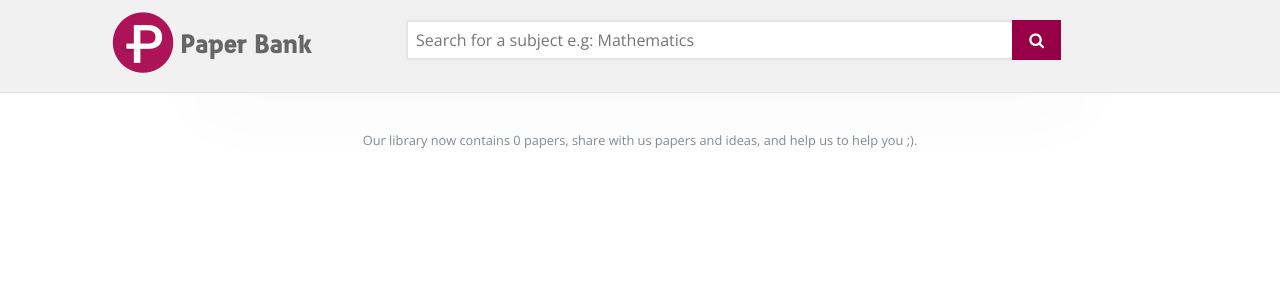
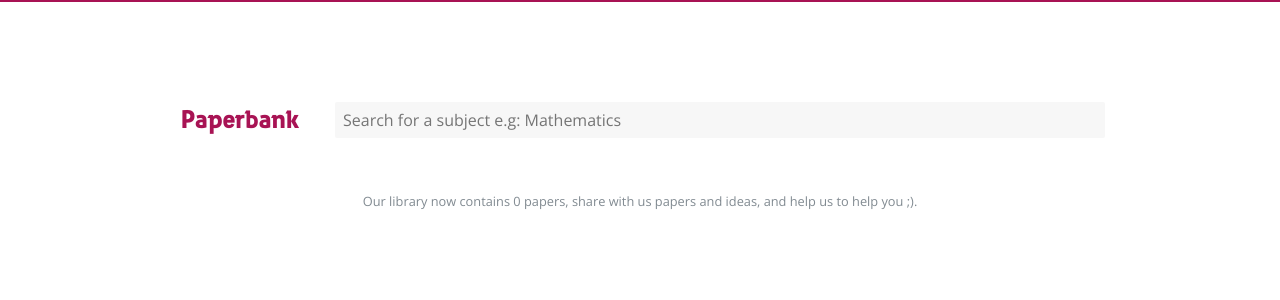
Before and after one commit to igorofainc/paperbank, a Django app: page /papers in a window 1280 px wide. Shown: the top 300 px of the page. Run offline with Django 3.2, Linux system fonts and the light colour scheme; data that the repository does not hold is empty; some libraries are stand-ins or nearby versions.

Commit message:
changed the ui for the main page also

```diff
--- a/paper/static/paper/css/main.css
+++ b/paper/static/paper/css/main.css
@@ -7,6 +7,7 @@
 
 
 */
+
 
 @font-face {
   font-family: zwodrei;
@@ -21,6 +22,10 @@
 }
 
 
+html {
+  border-top: 2px solid #A81354;
+}
+
 /* overriding bootstrap */
 .pagination>.active>a,
 .pagination>.active>a:focus,
@@ -28,21 +33,21 @@
 .pagination>.active>span,
 .pagination>.active>span:focus,
 .pagination>.active>span:hover {
-  background-color: #AD1457;
-  border-color: #AD1457;
+  background-color: #A81354;
+  border-color: #A81354;
 }
 
 /* some specific classes */
 .btn-paper {
   background: white;
-  color: #AD1457;
-  border: 2px solid #AD1457;
+  color: #A81354;
+  border: 2px solid #A81354;
   border-radius: 16px;
 }
 
 .btn-paper:hover {
   background: #f9f9f9;
-  color: #AD1457;
+  color: #A81354;
 }
 
 .page-item.active
@@ -60,6 +65,11 @@
   color: #C73374;
 }
 
+.paper-box-wrapper {
+  max-width: 930px;
+  margin: auto;
+}
+
 .text-center {
   text-align: center;
 }
@@ -72,94 +82,32 @@
   margin: 0;
 }
 
-.section-container {
-  margin: auto;
-}
 
-.page-header {
-  margin: 0;
-  background: #f1f1f1;
-  padding: 5px 0;
-  border-bottom: 1px solid #e3e3e3;
+
+h1.app-name {
+  font-size: 25px;
+  padding: 7px 0;
+  text-align: center;
+  margin-bottom: 10px;
+  font-family: zwodrei;
+  color: #A81354;
 }
 
 
-.app-info {
-  display: table;
-  text-align: center;
-  margin: auto;
-}
-
-h1.app-name {
-  text-align: center;
-  margin-bottom: 10px;
-  font-family: zwodrei;
-  font-size: 30px;
-  color: #666;
-}
-
-img.app-logo {
-  width: 60px;
-}
-
-.search-form {
-  margin: auto;
-  position: relative;  /* Set children items position relative to this */
-}
 
 .search {
   height: 36px;
   padding: 0 8px;
   border-radius: 2px;
-  border: 2px solid #e3e3e3;
+  border: 0;
+  background: #f7f7f7;
   width: 100%;
-}
-
-.main-page-search {
-  margin-bottom: 20px;
-}
-
-.main-page-search .search-form {
-  max-width: 80%;
-  margin: auto;
 }
 
 
 .search:focus {
   outline: 0;
   outline-offset: 0;
-  border-color: #B1BCC3;
-}
-
-.go-btn-container {
-  position: absolute;
-  top: 1.5px;
-  right: 0;
-}
-
-.go-btn {
-  border-radius: 0;
-  position: relative;
-  color: white;
-  background-color: #970046;
-}
-
-.go-btn:hover,
-.go-btn:focus {
-  color: white;
-  background-color: #A22760;
-}
-
-.go-btn:active {
-  border: 0;
-  color: white;
-  background-color: #770A3D;
-}
-
-.go-btn:active:focus {
-  border: 0;
-  color: white;
-  background: #9A1745;
 }
 
 
@@ -171,76 +119,41 @@
 ul.paper-container li.paper a.paper-name {
   display: block;
   padding: 10px 20px;
-  color: #555;
+  color: #888;
+  font-size: 0.9em;
+  width: 100%;
 }
 
 ul.paper-container li.paper a.paper-name:hover {
-  background: #f7f7f7;
   text-decoration: none;
+  background: #fcfcfc;
 }
 
 ul.paper-container li.paper.row {
+  position: relative;
   margin-right: 0;
   margin-left: 0;
-  border-bottom: 1px solid #e7e7e7;
+  border-bottom: 1px solid #f0f0f0;
+}
 
-}
 
 span.paper-tags-container {
   text-align: right;
   line-height: 1.1;
+  position: absolute;
+  right: 0;
 }
+
 
 a.paper-tag.small {
   padding: 12.5px 2px;
+  color: #A81354;
 }
 
 
 
 /* Handling larger devices */
 @media (min-width: 768px) {
-
-  .app-info {
-    margin: 0;
-    width: 30%;
-    float: left;
-    padding: 0px 50px;
-  }
-
-  .search-form {
-    width: 70%;
-    float: right;
-    margin-bottom: 0;
-  }
-
-  .main-page-search {
-    margin-bottom: 0;
-  }
-
-  .main-page-search .search-form {
-    margin-top: 15px;
-    margin-bottom: 27px;
-  }
-
-
-  img.app-logo {
-    width: 58px;
-  }
-
-  h1.app-name {
-    font-size: 26px;
-  }
-  .search {
-    height: 40px;
-  }
-
-  .go-btn {
-    height: 40px;
-  }
-
-  .go-btn-container {
-    top: 0;
-  }
 
 
 }
@@ -249,41 +162,14 @@
 /* For more large devices */
 @media (min-width: 1170px) {
 
-  img.app-logo {
-    width: 30%;
-    float: left;
-  }
-
-  h1.app-name {
-    width: 70%;
-    float: left;
-    text-align: left;
-    padding-top: 11%;
-  }
-
-  .app-info {
-  }
-
-  .main-page-search .search-form {
-    float: left;
-    max-width: 56%;
+  .paper-box-wrapper {
+    margin-top: 100px;
   }
 
 
   ul.paper-container {
-    max-width: 840px;
-    margin: auto;
-    box-shadow: 0 0 63px 25px #f9f9f9;
-  }
-
-  .page-header {
-    z-index: 50;
-    position: relative;
-  }
-
-  .header-section-container {
-    max-width: 1170px;
     margin: auto;
   }
 
+
 }
--- a/templates/components/display_papers.html
+++ b/templates/components/display_papers.html
@@ -7,7 +7,7 @@
         <li class="paper row">
 
           <a href="{{paper.paper_file.url}}" class="paper-name col-xs-8">{{paper.name}}</a>
-          <span class="paper-tags-container col-xs-4">
+          <span class="paper-tags-container">
               {% for tag in paper.tags.all %}
                   <a href="{% url 'filter_by_tag' tag.name %}" class="paper-tag pull-right small">#{{tag.name}}</a>
               {% endfor %}
--- a/templates/components/search.html
+++ b/templates/components/search.html
@@ -5,9 +5,4 @@
         <input type='text' name='q' placeholder='Search for a subject e.g: Mathematics' class="search">
     </div>
 
-    <div class="go-btn-container pad-zero">
-        <button type='submit' class="btn btn-default go-btn fa fa-search">
-        </button>
-    </div>
-
 </form>
--- a/templates/main_page.html
+++ b/templates/main_page.html
@@ -4,25 +4,23 @@
 
 {% block content %}
 
-     <div class="page-wrapper">
+   <div class="page-wrapper">
+
+     <div class="paper-box-wrapper">
 
         <div class="page-header">
 
-            <div class="header-section-container">
+            <div class="row">
 
-                <div class="app-info marg-zero">
-
-                    <img src='{% static 'paper/img/logo.png' %}' alt='Paperbank Logo' class="app-logo" >
-                    <h1 class="app-name ">Paper Bank</h1>
-
+                <div class="col-md-2 app-info marg-zero">
+                    <h1 class="app-name ">Paperbank</h1>
                 </div>
 
                 {# Sorting papers form #}
-                <div class="main-page-search">
+                <div class="col-md-10 main-page-search">
                     {% include 'components/search.html' %}
                 </div>
 
-                <span class="clearfix"></span>
             </div>
 
         </div>
@@ -43,5 +41,6 @@
 
 
     </div>
+  </div>
 
 {% endblock %}
```
